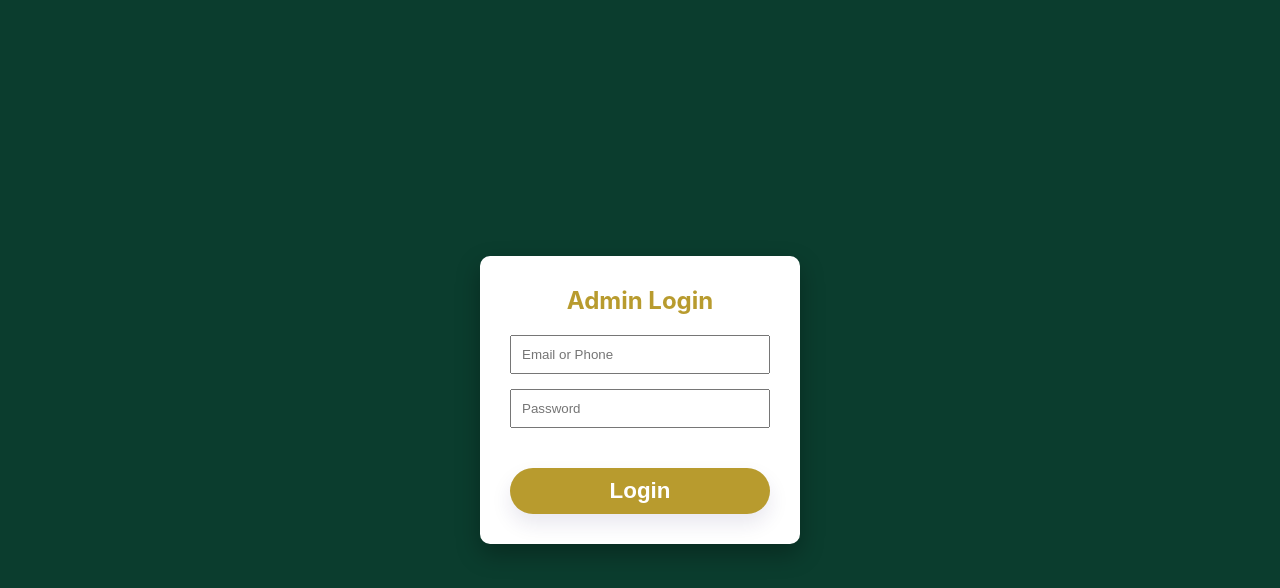
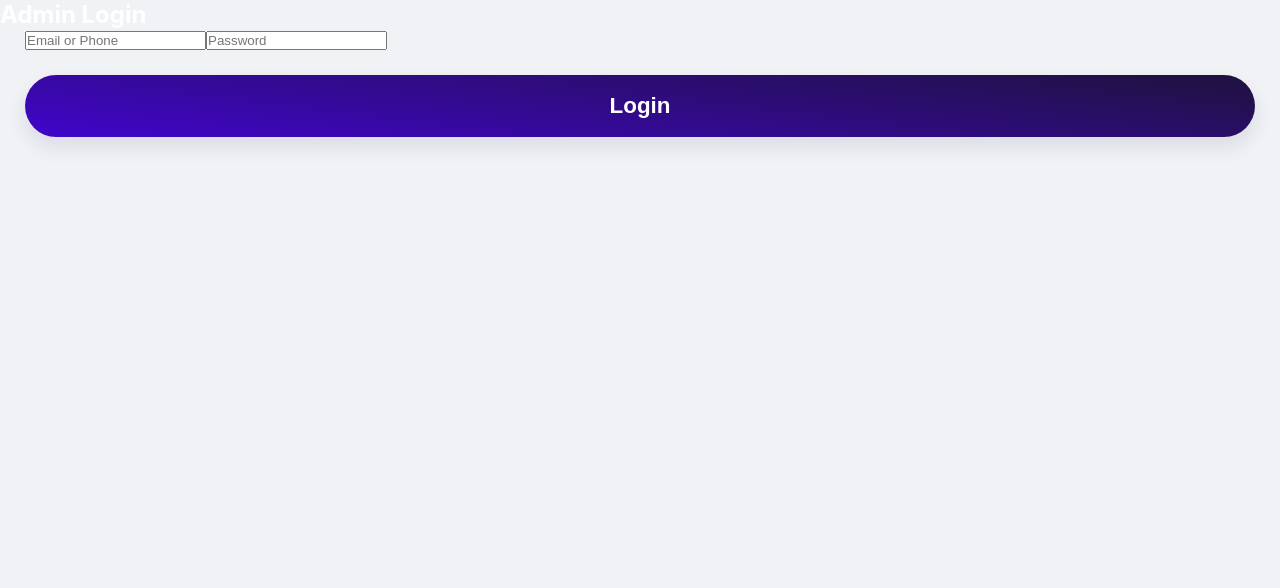
Before and after one commit to Ashwin-Shenoy07/website, a React (Create React App) app in the folder frontend/: page /admin/login in a window 1280 px wide. Shown: the top 588 px of the page. Built offline with nearby package versions, Linux system fonts and the light colour scheme.

Commit message:
admin login

```diff
--- a/frontend/src/admin/AdminLogin.js
+++ b/frontend/src/admin/AdminLogin.js
@@ -1,36 +1,37 @@
+// frontend/src/admin/AdminLogin.js
 import React, { useState } from "react";
 import axios from "axios";
-import "./AdminLogin.css";
+import { useNavigate } from "react-router-dom";
 
 const AdminLogin = () => {
   const [identifier, setIdentifier] = useState("");
   const [password, setPassword] = useState("");
-  const [error, setError] = useState("");
+  const navigate = useNavigate();
 
-  const handleSubmit = async (e) => {
+  const handleLogin = async (e) => {
     e.preventDefault();
-    setError("");
 
     try {
-      await axios.post(
-        `${process.env.REACT_APP_BACKEND_URL}api/admin/login`,
+      const res = await axios.post(
+        `${process.env.REACT_APP_BACKEND_URL}api/admin/auth/login`,
         { identifier, password },
-        { withCredentials: true }
+        { withCredentials: true } // 🔴 REQUIRED FOR COOKIE
       );
 
-      window.location.href = "/admin/dashboard";
+      if (res.status === 200) {
+        // ✅ REDIRECT HERE
+        navigate("/admin/dashboard");
+      }
     } catch (err) {
-      setError(err.response?.data?.message || "Login failed");
+      alert(err.response?.data?.message || "Login failed");
     }
   };
 
   return (
-    <div className="admin-login-container">
-      <form className="admin-login-card" onSubmit={handleSubmit}>
-        <h2>Admin Login</h2>
+    <div className="admin-login">
+      <h2>Admin Login</h2>
 
-        {error && <p className="error">{error}</p>}
-
+      <form onSubmit={handleLogin}>
         <input
           type="text"
           placeholder="Email or Phone"
```
Also changed, not shown: 1 other file (tests, documents, lock files or other folders).
